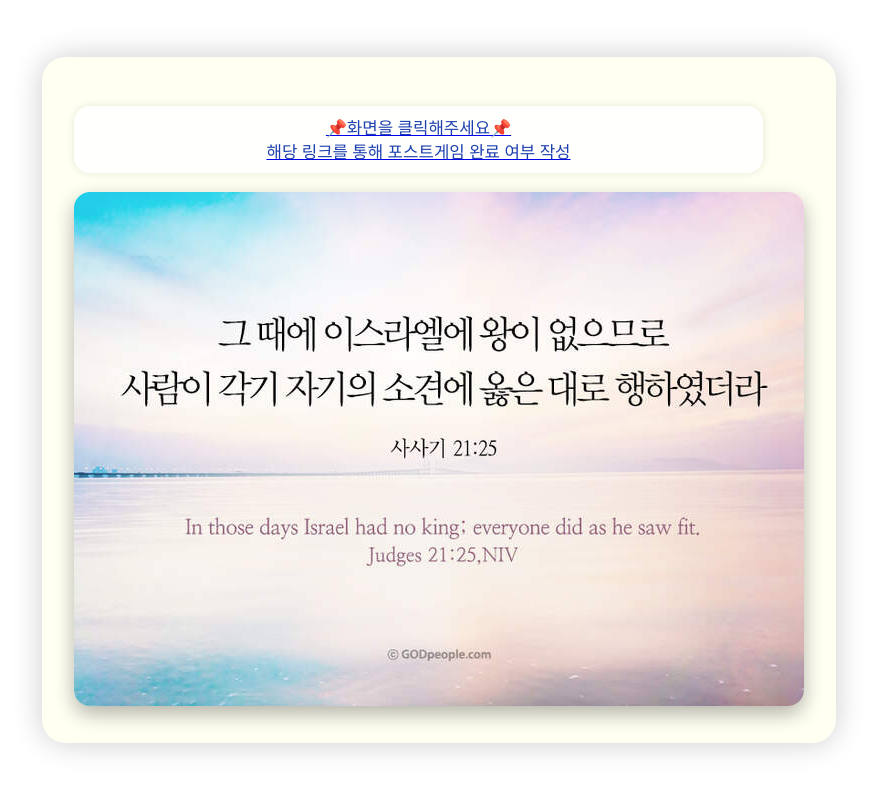
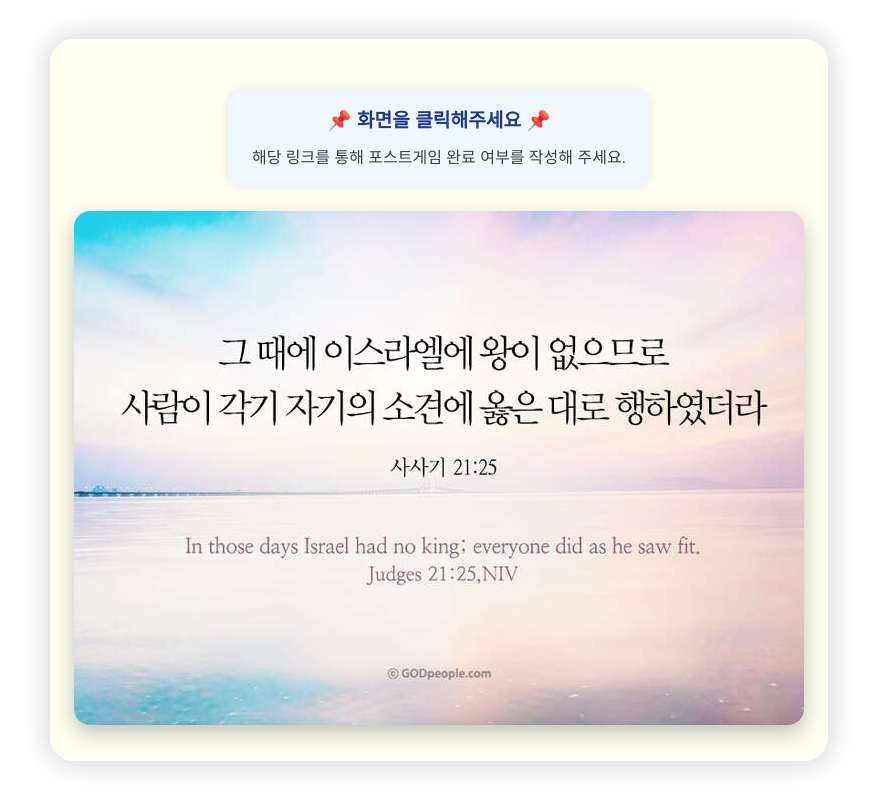
Before and after one commit to 2kyuhang/wooridle, a plain HTML site: page next.html in a window 1280 px wide. Shown: the whole page, without its empty margins (201-1078 px from the left). Drawn offline with Linux system fonts and the light colour scheme.

Commit message:
Add files via upload

```diff
--- a/next.html
+++ b/next.html
@@ -12,58 +12,69 @@
       display: flex;
       align-items: center;
       justify-content: center;
-      font-family: 'Georgia', 'serif';
+      font-family: 'Apple SD Gothic Neo', 'Noto Sans KR', sans-serif;
       color: #3c2f1c;
     }
+
     .card {
-      background-color: rgba(255, 255, 240, 0.85);
-      padding: 2rem;
+      background-color: rgba(255, 255, 240, 0.88);
+      padding: 2rem 1.5rem;
       border-radius: 1.5rem;
       box-shadow: 0 0 30px rgba(0, 0, 0, 0.2);
-      max-width: 90vw;
-      max-height: 90vh;
+      max-width: 92vw;
+      max-height: 92vh;
       display: flex;
       flex-direction: column;
       align-items: center;
       justify-content: center;
     }
+
     .notice {
-      font-size: 1.05rem;
-      font-weight: 500;
-      background-color: rgba(255,255,255,0.85);
-      color: #1e40af;
-      padding: 0.6rem 1rem;
+      font-size: 1.2rem;
+      font-weight: 600;
+      background-color: #f0f8ff;
+      color: #1e3a8a;
+      padding: 1rem 1.5rem;
       border-radius: 1rem;
-      box-shadow: 0 0 10px rgba(0,0,0,0.1);
-      margin-bottom: 1.2rem;
+      box-shadow: 0 0 10px rgba(0, 0, 0, 0.1);
+      margin-bottom: 1.5rem;
       text-align: center;
-      max-width: 90%;
+      line-height: 1.6;
     }
-    .notice a {
-      color: #1e40af;
-      text-decoration: none;
+
+    .notice span {
+      display: block;
+      font-size: 1rem;
+      font-weight: 400;
+      margin-top: 0.5rem;
+      color: #374151;
     }
+
     .image-container img {
       max-width: 100%;
-      max-height: 70vh;
+      max-height: 65vh;
       border-radius: 1rem;
-      box-shadow: 0 8px 20px rgba(0,0,0,0.3);
+      box-shadow: 0 8px 20px rgba(0, 0, 0, 0.25);
       object-fit: contain;
       user-select: none;
+    }
+
+    a {
+      text-decoration: none;
     }
   </style>
 </head>
 <body>
-  <div class="card">
-    <a href="https://docs.google.com/forms/d/e/1FAIpQLScP_3du4Txg3SdJm2fnfDafpCt3FViI3HsIWO3Cfeygy2xM1w/viewform?usp=header" target="_blank">
-    <p class="notice">
-      📌화면을 클릭해주세요📌
-      <br>
-      해당 링크를 통해 포스트게임 완료 여부 작성
-    </p>
-    <div class="image-container">
-      <img src="images/bible_verse_image.jpg" alt="사사기 21장 25절 말씀 이미지" />
+  <a href="https://docs.google.com/forms/d/e/1FAIpQLScP_3du4Txg3SdJm2fnfDafpCt3FViI3HsIWO3Cfeygy2xM1w/viewform?usp=header" target="_blank">
+    <div class="card">
+      <p class="notice">
+        📌 화면을 클릭해주세요 📌
+        <span>해당 링크를 통해 포스트게임 완료 여부를 작성해 주세요.</span>
+      </p>
+      <div class="image-container">
+        <img src="images/bible_verse_image.jpg" alt="사사기 21장 25절 말씀 이미지" />
+      </div>
     </div>
-  </div></a>
+  </a>
 </body>
 </html>
```
